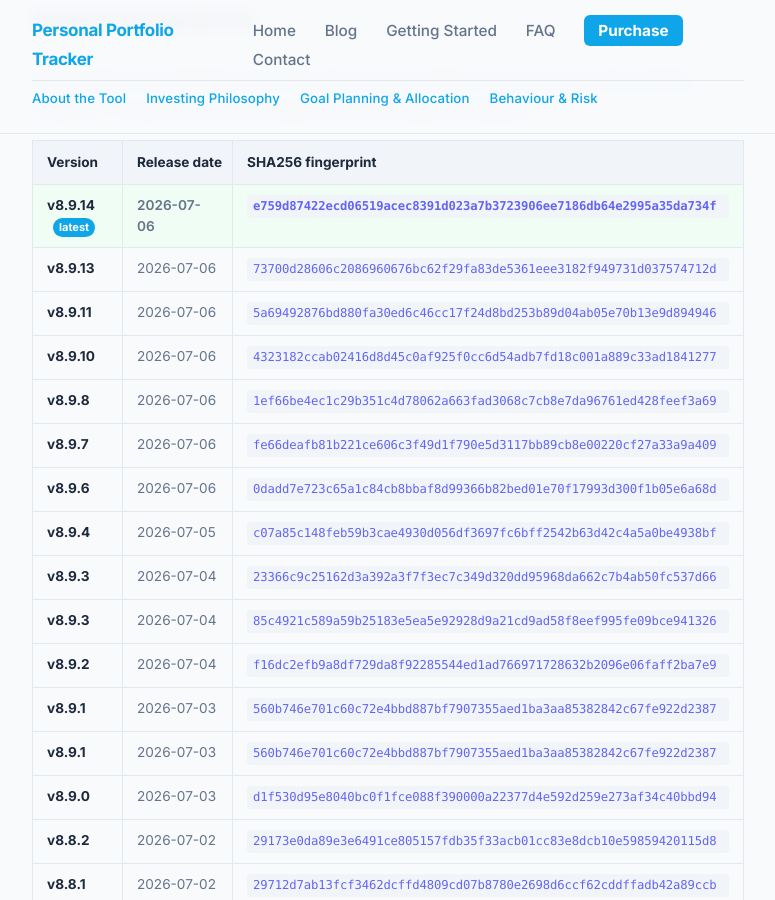
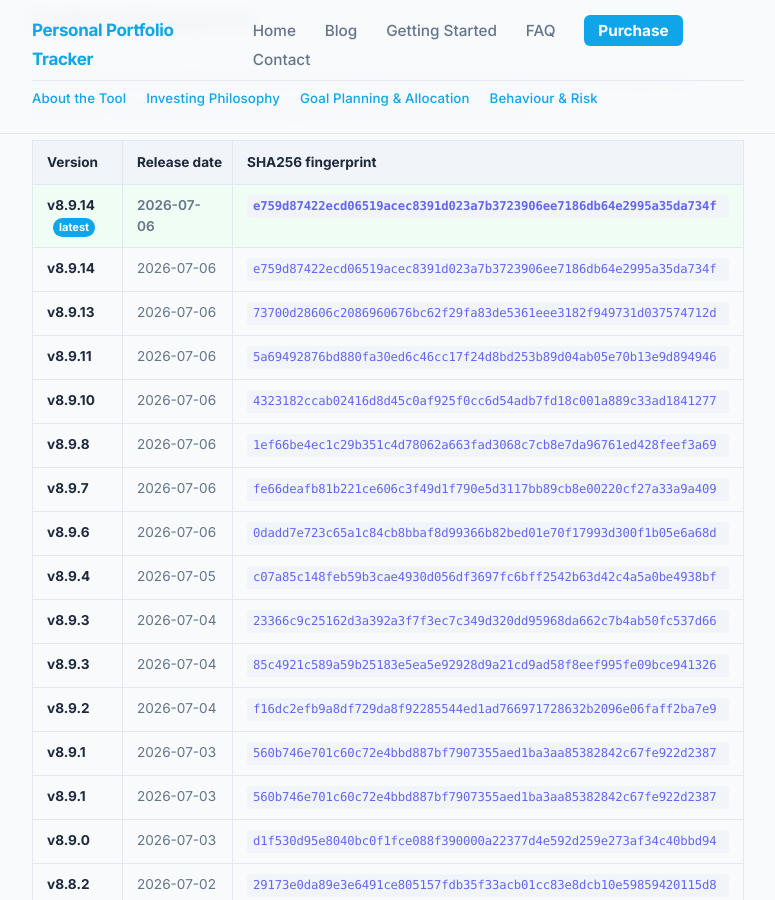
Before and after one commit to srikrishna2024/portfolio-tracker-blog, a Jekyll site: the page built from release-fingerprints/index.html, in a window 1280 px wide and 900 px high, scrolled down 1039 px. Shown: the whole window, without its empty margins (252-1027 px from the left). Built offline with Jekyll 4.4.1, drawn with Linux system fonts in a browser that asks for light colours.

Commit message:
release: add v8.9.14 fingerprint

```diff
--- a/release-fingerprints/index.html
+++ b/release-fingerprints/index.html
@@ -41,6 +41,11 @@
       <tbody>
         <tr class="fp-current">
           <td><strong>v8.9.14</strong> <span class="fp-badge">latest</span></td>
+          <td>2026-07-06</td>
+          <td><code class="fp-code">e759d87422ecd06519acec8391d023a7b3723906ee7186db64e2995a35da734f</code></td>
+        </tr>
+        <tr>
+          <td><strong>v8.9.14</strong></td>
           <td>2026-07-06</td>
           <td><code class="fp-code">e759d87422ecd06519acec8391d023a7b3723906ee7186db64e2995a35da734f</code></td>
         </tr>
```
